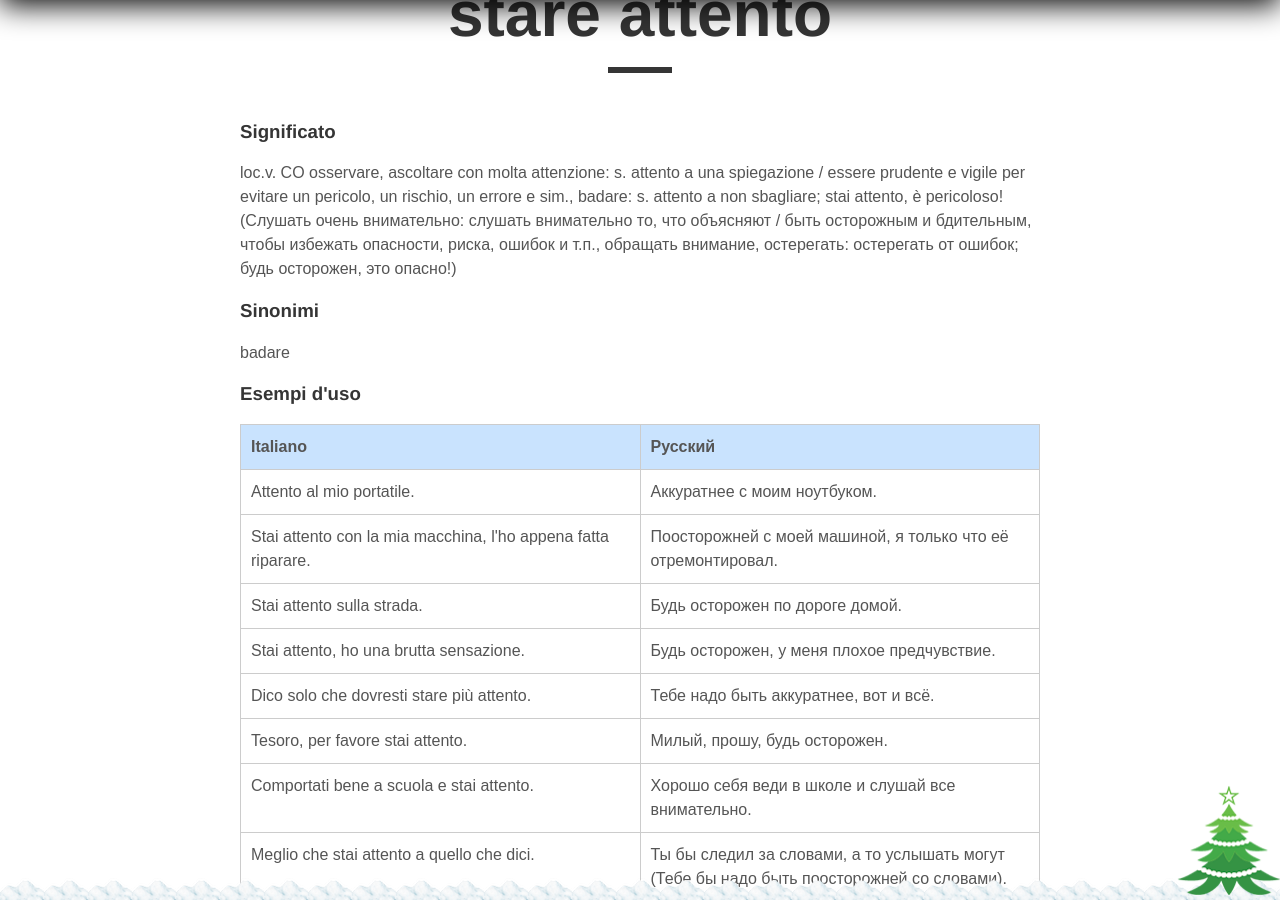
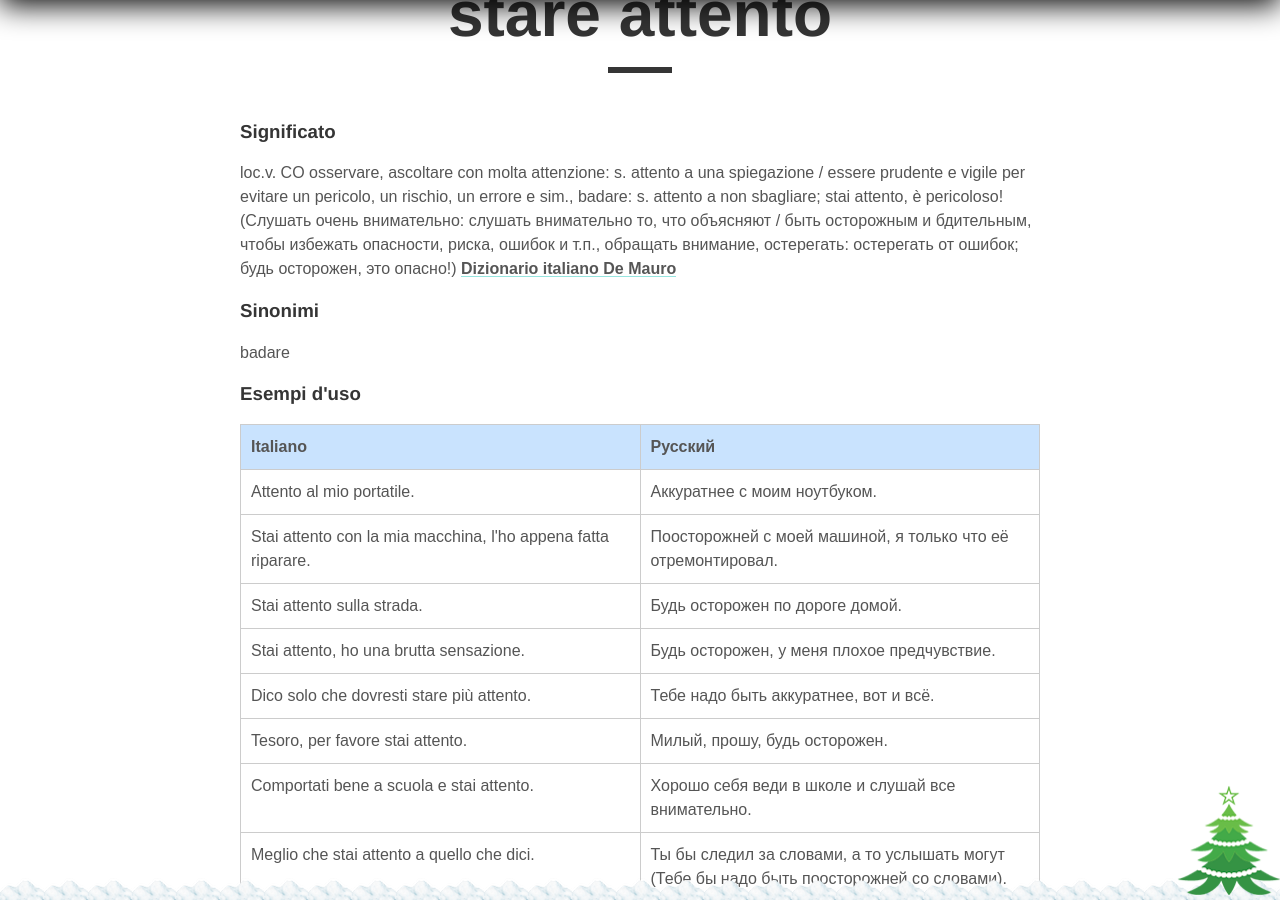
Before and after one commit to postolny/postolny.github.io, a Jekyll site: the page built from _posts/2021-01-08-stare-attento.md, in a window 1280 px wide and 900 px high, scrolled down 617 px. Built offline with Jekyll 4.4.1, drawn with Linux system fonts in a browser that asks for light colours; nearby versions of some CDN libraries.

Commit message:
Add files via upload

```diff
--- a/_posts/2021-01-08-stare-attento.md
+++ b/_posts/2021-01-08-stare-attento.md
@@ -10,7 +10,7 @@ tags:
 
 ### Significato
 
-loc.v. CO osservare, ascoltare con molta attenzione: s. attento a una spiegazione / essere prudente e vigile per evitare un pericolo, un rischio, un errore e sim., badare: s. attento a non sbagliare; stai attento, è pericoloso! (Слушать очень внимательно: слушать внимательно то, что объясняют / быть осторожным и бдительным, чтобы избежать опасности, риска, ошибок и т.п., обращать внимание, остерегать: остерегать от ошибок; будь осторожен, это опасно!)
+loc.v. CO osservare, ascoltare con molta attenzione: s. attento a una spiegazione / essere prudente e vigile per evitare un pericolo, un rischio, un errore e sim., badare: s. attento a non sbagliare; stai attento, è pericoloso! (Слушать очень внимательно: слушать внимательно то, что объясняют / быть осторожным и бдительным, чтобы избежать опасности, риска, ошибок и т.п., обращать внимание, остерегать: остерегать от ошибок; будь осторожен, это опасно!) [Dizionario italiano De Mauro](https://dizionario.internazionale.it/parola/stare-attento)
 
 ### Sinonimi
 
```
Also changed, not shown: _posts/2021-01-04-essere-solito.md (+2 -0 lines).
